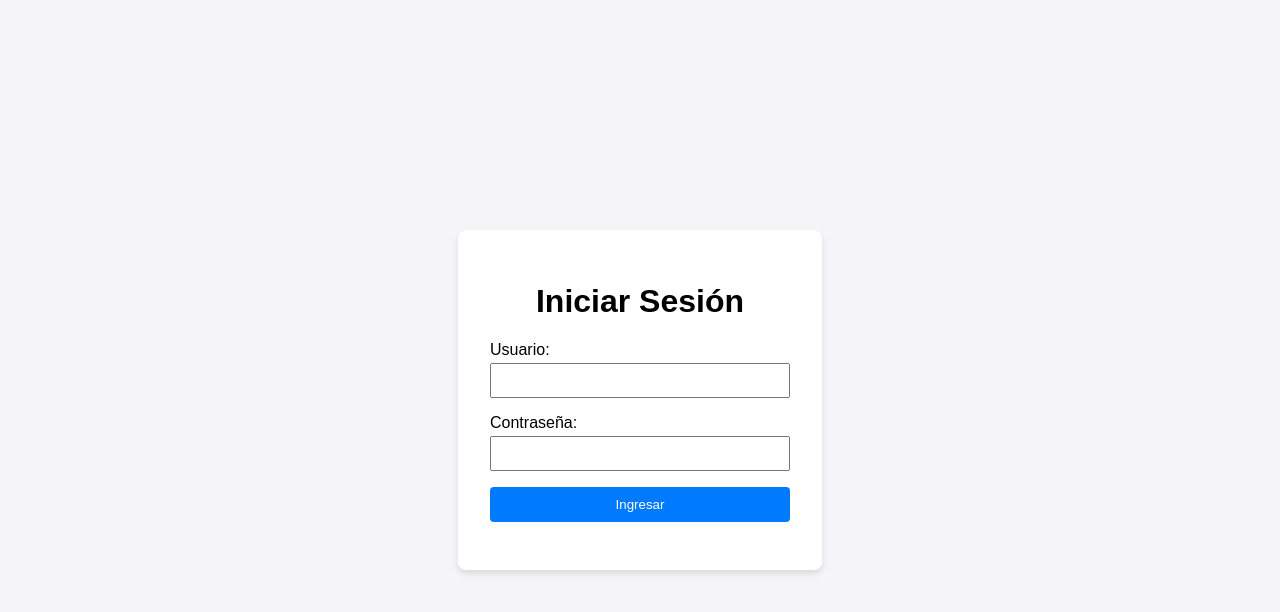
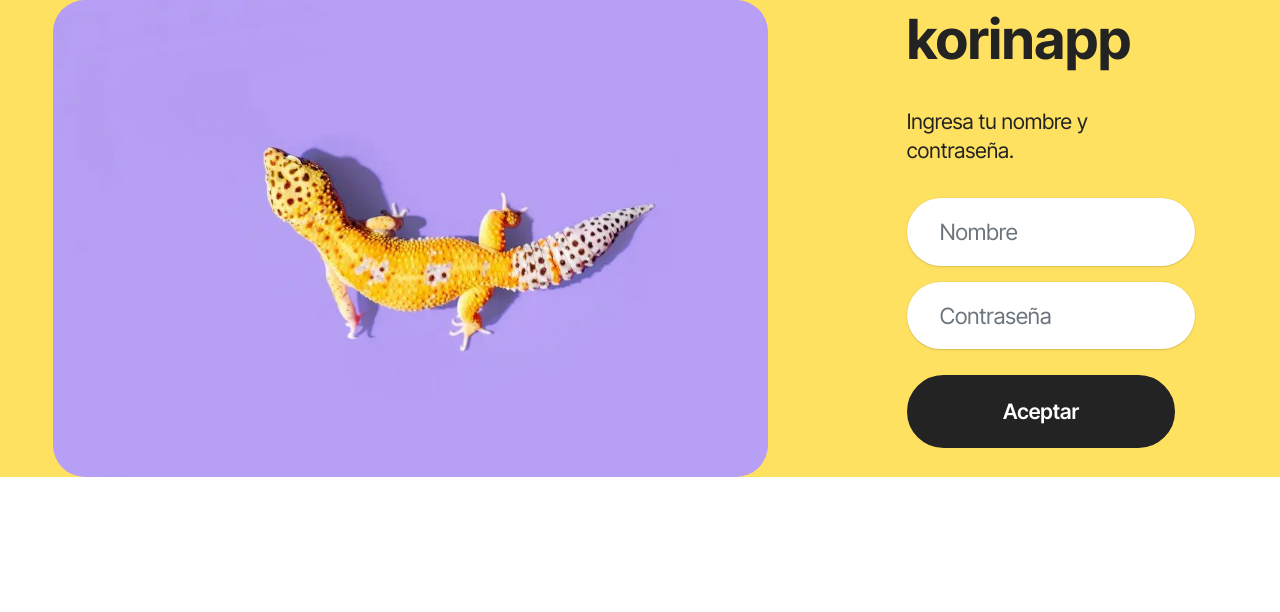
Before and after one commit to Eddince/frontend_korinapp, a plain HTML site: page index.html in a window 1280 px wide. Drawn offline with nearby package versions, Linux system fonts and the light colour scheme.

Commit message:
Add files via upload

```diff
--- a/app.js
+++ b/app.js
@@ -3,10 +3,13 @@ document.getElementById('loginForm').addEventListener('submit', async (e) => {
 
   const username = document.getElementById('username').value;
   const password = document.getElementById('password').value;
-  const messageDiv = document.getElementById('message');
+  const errorMessage = document.getElementById('error-message');
 
   try {
-    // Enviar datos al backend
+    // 1. Limpiar mensajes anteriores
+    errorMessage.style.display = 'none';
+
+    // 2. Enviar datos al backend
     const response = await fetch('http://localhost:3000/login', {
       method: 'POST',
       headers: {
@@ -17,22 +20,23 @@ document.getElementById('loginForm').addEventListener('submit', async (e) => {
 
     const data = await response.json();
 
+    // 3. Manejar respuesta
     if (response.ok) {
-      messageDiv.textContent = `✅ Autenticado como ${data.user.username} (Rol: ${data.user.rol})`;
-      messageDiv.style.color = 'green';
+      // Autenticación exitosa
+      alert(`✅ Autenticado como ${data.user.username}`);
 
-      // Guardar el token en localStorage (opcional)
+      // Redirigir o guardar token
       localStorage.setItem('token', data.token);
-
-      // Redirigir o mostrar contenido protegido
-      console.log('Token JWT:', data.token);
+      // window.location.href = '/dashboard.html'; // Ejemplo de redirección
     } else {
-      messageDiv.textContent = `❌ Error: ${data.error}`;
-      messageDiv.style.color = 'red';
+      // Mostrar error
+      errorMessage.textContent = `❌ ${data.error || 'Error de autenticación'}`;
+      errorMessage.style.display = 'block';
     }
   } catch (err) {
-    messageDiv.textContent = '❌ Error de conexión con el servidor';
-    messageDiv.style.color = 'red';
-    console.error(err);
+    // Error de conexión
+    errorMessage.textContent = '❌ Error al conectar con el servidor';
+    errorMessage.style.display = 'block';
+    console.error('Error:', err);
   }
 });
--- a/index.html
+++ b/index.html
@@ -1,27 +1,72 @@
 <!DOCTYPE html>
-<html lang="es">
+<html>
 <head>
+  <!-- Site made with Mobirise Website Builder v5.9.25, https://mobirise.com -->
   <meta charset="UTF-8">
-  <meta name="viewport" content="width=device-width, initial-scale=1.0">
-  <title>Login con Supabase</title>
-  <link rel="stylesheet" href="styles.css">
+  <meta http-equiv="X-UA-Compatible" content="IE=edge">
+  <meta name="viewport" content="width=device-width, initial-scale=1, minimum-scale=1">
+  <link rel="shortcut icon" href="assets/images/logoC-128x128.png" type="image/x-icon">
+  <meta name="description" content="">
+  <title>KORINAPP</title>
+  <link rel="stylesheet" href="assets/bootstrap/css/bootstrap.min.css">
+  <link rel="stylesheet" href="assets/bootstrap/css/bootstrap-grid.min.css">
+  <link rel="stylesheet" href="assets/bootstrap/css/bootstrap-reboot.min.css">
+  <link rel="stylesheet" href="assets/animatecss/animate.css">
+  <link rel="stylesheet" href="assets/theme/css/style.css">
+  <link rel="preload" href="https://fonts.googleapis.com/css?family=Inter+Tight:100,200,300,400,500,600,700,800,900,100i,200i,300i,400i,500i,600i,700i,800i,900i&display=swap" as="style" onload="this.onload=null;this.rel='stylesheet'">
+  <noscript><link rel="stylesheet" href="https://fonts.googleapis.com/css?family=Inter+Tight:100,200,300,400,500,600,700,800,900,100i,200i,300i,400i,500i,600i,700i,800i,900i&display=swap"></noscript>
+  <link rel="preload" as="style" href="assets/mobirise/css/mbr-additional.css?v=2jsgkf"><link rel="stylesheet" href="assets/mobirise/css/mbr-additional.css?v=2jsgkf" type="text/css">
 </head>
 <body>
-  <div class="login-container">
-    <h1>Iniciar Sesión</h1>
-    <form id="loginForm">
-      <div class="input-group">
-        <label for="username">Usuario:</label>
-        <input type="text" id="username" required>
-      </div>
-      <div class="input-group">
-        <label for="password">Contraseña:</label>
-        <input type="password" id="password" required>
-      </div>
-      <button type="submit">Ingresar</button>
-    </form>
-    <div id="message" class="message"></div>
-  </div>
+
+  <section data-bs-version="5.1" class="form3 cid-uLY4dHX28G" id="form3-2w">
+    <div class="container-fluid">
+        <div class="row justify-content-center">
+            <div class="col-lg-7 col-12">
+                <div class="image-wrapper">
+                    <img class="w-100" src="assets/images/features6.webp" alt="Mobirise Website Builder">
+                </div>
+            </div>
+            <div class="col-lg-3 offset-lg-1 mbr-form">
+                <!-- Añadí un id al formulario para identificarlo -->
+                <form id="loginForm" class="mbr-form form-with-styler" data-verified="">
+                    <div class="row">
+                        <!-- Mensaje de error dinámico -->
+                        <div id="error-message" class="alert alert-danger col-12" style="display:none;"></div>
+                    </div>
+                    <div class="dragArea row">
+                        <div class="col-lg-12 col-md-12 col-sm-12">
+                            <h1 class="mbr-section-title mb-4 display-2">
+                                <strong>korinapp</strong></h1>
+                        </div>
+                        <div class="col-lg-12 col-md-12 col-sm-12">
+                            <p class="mbr-text mbr-fonts-style mb-4 display-7">Ingresa tu nombre y contraseña.</p>
+                        </div>
+                        <div data-for="name" class="col-lg-12 col-md col-sm-12 form-group mb-3">
+                            <input type="text" id = "username" placeholder="Nombre" class="form-control" required>
+                        </div>
+                        <div class="col-lg-12 col-md col-sm-12 form-group mb-3" data-for="email">
+                            <input type="password" id="password" placeholder="Contraseña" class="form-control" required>
+                        </div>
+                        <div class="col-md-auto col-12 mbr-section-btn">
+                            <button type="submit" class="btn btn-black display-4">Aceptar</button>
+                        </div>
+                    </div>
+                </form>
+            </div>
+            <div class="offset-lg-1"></div>
+        </div>
+    </div>
+  </section>
+
   <script src="app.js"></script>
+
+  <!-- Scripts originales (asegúrate de que estén en tu carpeta assets/) -->
+  <script src="assets/bootstrap/js/bootstrap.bundle.min.js"></script>
+  <script src="assets/smoothscroll/smooth-scroll.js"></script>
+  <script src="assets/ytplayer/index.js"></script>
+  <script src="assets/theme/js/script.js"></script>
+
+  <input name="animation" type="hidden">
 </body>
 </html>
```
